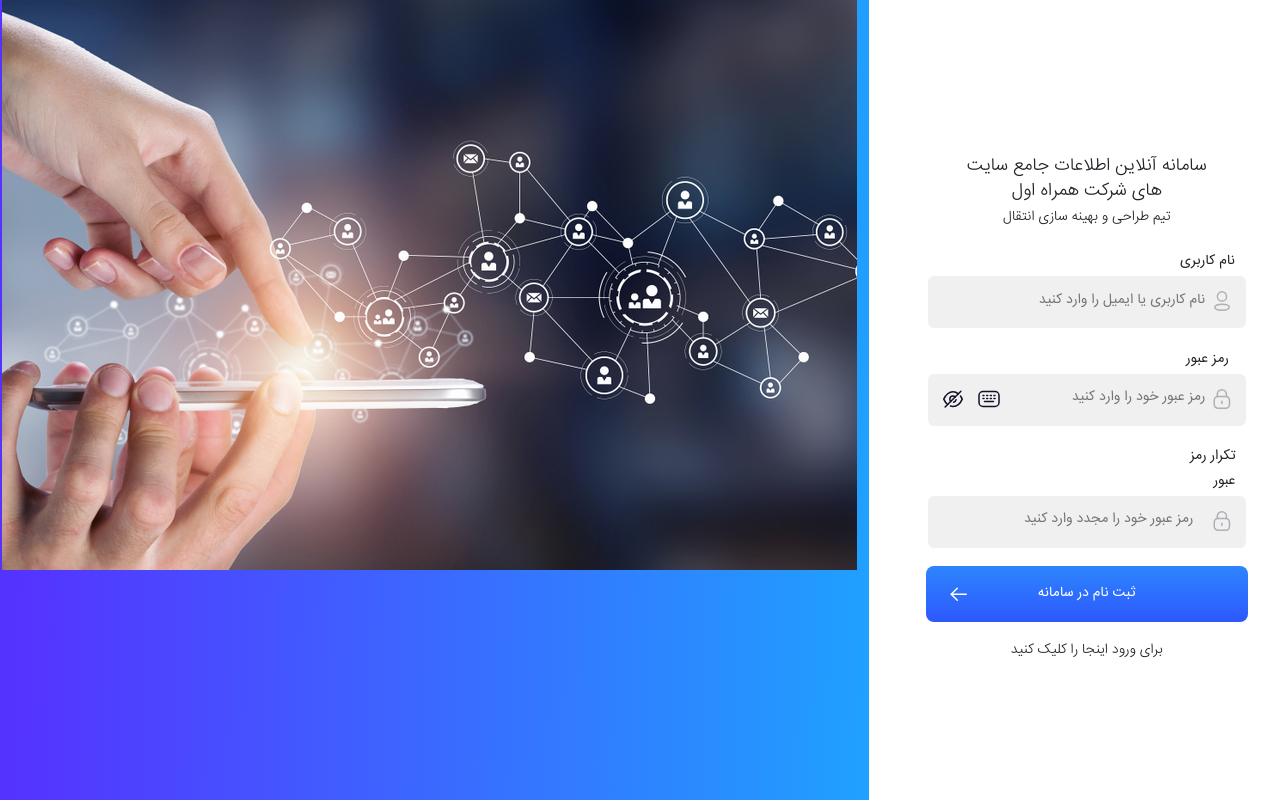
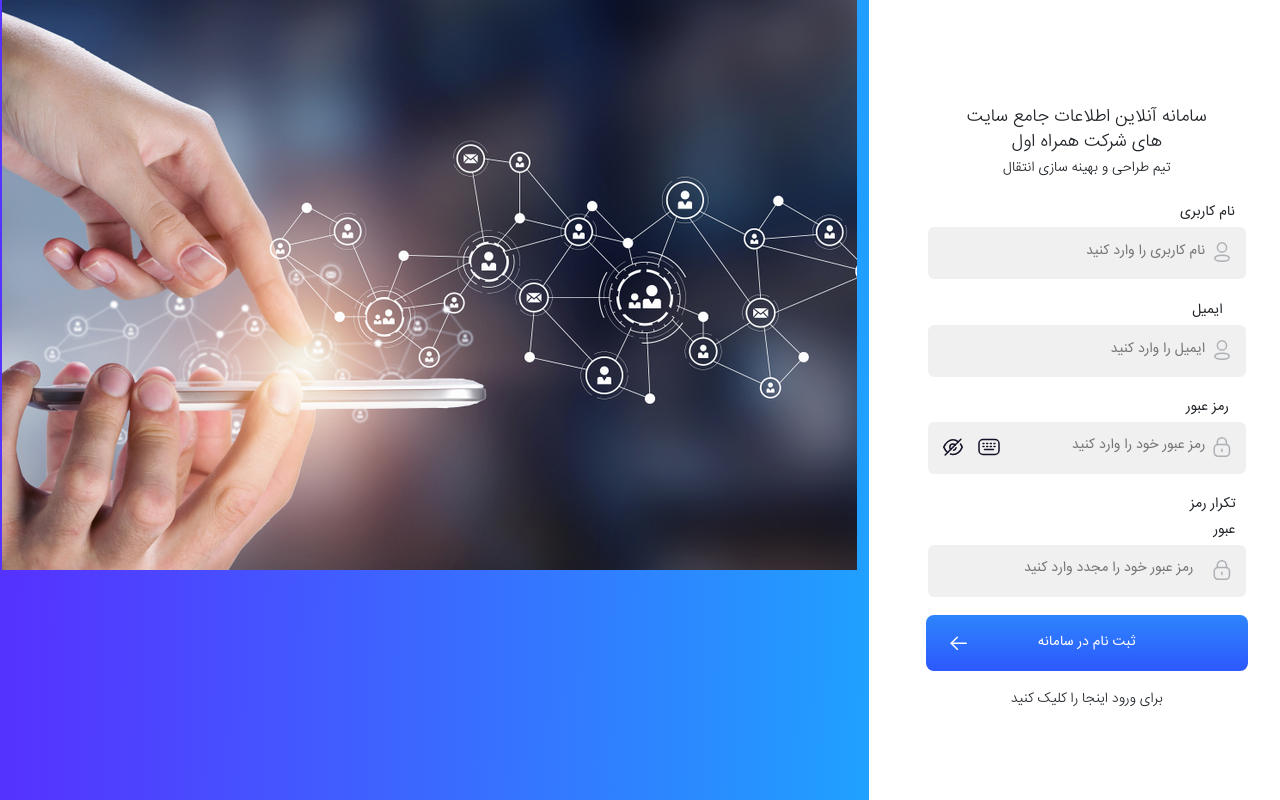
Before and after one commit to ghassemiali/ghassemi9, a Django app: page /accounts/signup/ in a window 1280 px wide. Run offline with Django 3.2, Linux system fonts and the light colour scheme.

Commit message:
exercise 10

```diff
--- a/accounts/views.py
+++ b/accounts/views.py
@@ -1,6 +1,6 @@
 from django.shortcuts import redirect, render
 from django.contrib.auth import authenticate, login, logout
-from django.contrib.auth.forms import AuthenticationForm, UserCreationForm
+from django.contrib.auth.forms import AuthenticationForm, UserCreationForm, User
 from django.contrib.auth.decorators import login_required
 def login_view(request):
 
@@ -27,9 +27,15 @@ def login_view(request):
 
       else:
          if request.method == 'POST':
-            usernames = request.POST['username']
+            username = request.POST['username']
             password = request.POST['Password']
-            user = authenticate(request, username=usernames, password=password)
+
+            try:
+               user = User.objects.get(email=username)
+               username = user.username
+            except:
+               pass
+            user = authenticate(request, username=username, password=password)
             if user is not None:
                login(request, user)
                return redirect('/')
@@ -48,8 +54,9 @@ def signup_view(request):
       if request.method == 'POST':
          form = UserCreationForm(request.POST)
          if form.is_valid():
-            print('yuea')
-            form.save()
+            user = form.save()
+            user.email = request.POST['email']
+            user.save()
             return render(request, 'accounts/login.html')
       return render(request, 'accounts/signup.html')
    return render(request, 'website/index.html')
--- a/templates/accounts/signup.html
+++ b/templates/accounts/signup.html
@@ -74,12 +74,51 @@
                                         <input type="text" name="username" class="input-text" id="username"
                                             onfocus="changeIconColor(true,'user-icon-color')"
                                             onblur="changeIconColor(false,'user-icon-color')" autocomplete="off"
-                                            placeholder="نام کاربری یا ایمیل را وارد کنید" />
+                                            placeholder="نام کاربری را وارد کنید" />
                                     </div>
                                 </div>
                             </label>
                         </div>
 
+                        <div class="row">
+                            <label style="padding: 0px;">
+                                <div class="row" for="code-username-container">
+                                    <div class="col-3">
+                                        <label class="text-title">ایمیل</label>
+                                    </div>
+                                    <div class="col-9" style="text-align: end; padding: 0;">
+
+                                    </div>
+                                </div>
+                            </label>
+
+                            <label for="username" style="padding: 0px">
+                                <div class="row Search-bar-background" id="code-username-container">
+                                    <div class="col-sm-1 col-md-1 col-lg-2 col-xl-1" style="max-width: 10%;">
+
+                                        <svg width="24" height="24" viewBox="0 0 24 24" fill="none"
+                                            xmlns="http://www.w3.org/2000/svg">
+                                            <path fill-rule="evenodd" clip-rule="evenodd"
+                                                d="M11.9848 15.3462C8.11716 15.3462 4.8143 15.931 4.8143 18.2729C4.8143 20.6148 8.0962 21.2205 11.9848 21.2205C15.8524 21.2205 19.1543 20.6348 19.1543 18.2938C19.1543 15.9529 15.8733 15.3462 11.9848 15.3462Z"
+                                                stroke="var(--user-icon-color)" stroke-width="1.5"
+                                                stroke-linecap="round" stroke-linejoin="round" />
+
+                                            <path fill-rule="evenodd" clip-rule="evenodd"
+                                                d="M11.9848 12.0059C14.5229 12.0059 16.58 9.94779 16.58 7.40969C16.58 4.8716 14.5229 2.81445 11.9848 2.81445C9.44667 2.81445 7.38858 4.8716 7.38858 7.40969C7.38001 9.93922 9.42382 11.9973 11.9524 12.0059H11.9848Z"
+                                                stroke="var(--user-icon-color)" stroke-width="1.42857"
+                                                stroke-linecap="round" stroke-linejoin="round" />
+                                        </svg>
+
+                                    </div>
+                                    <div class="col-sm-11 col-md-11 col-lg-10 col-xl-11" style="max-width: 90%;">
+                                        <input type="text" name="email" class="input-text" id="username"
+                                            onfocus="changeIconColor(true,'user-icon-color')"
+                                            onblur="changeIconColor(false,'user-icon-color')" autocomplete="off"
+                                            placeholder="ایمیل را وارد کنید" />
+                                    </div>
+                                </div>
+                            </label>
+                        </div>
 
                         <div class="row">
 
```
Also changed, not shown: templates/accounts/login.html (+6 -1 lines).
